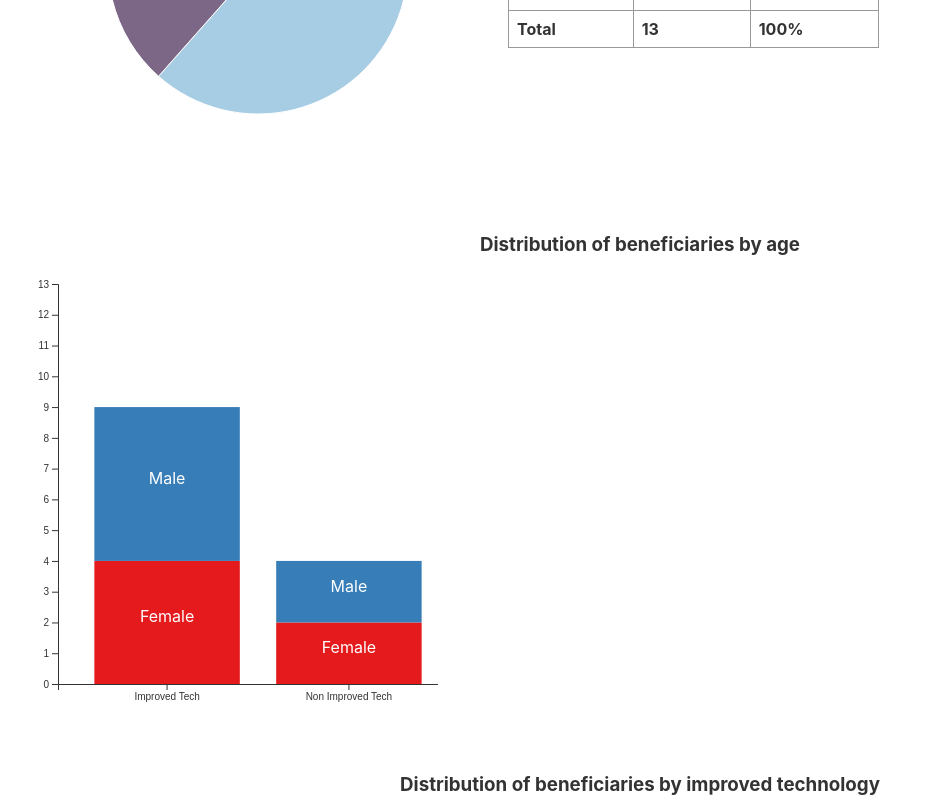
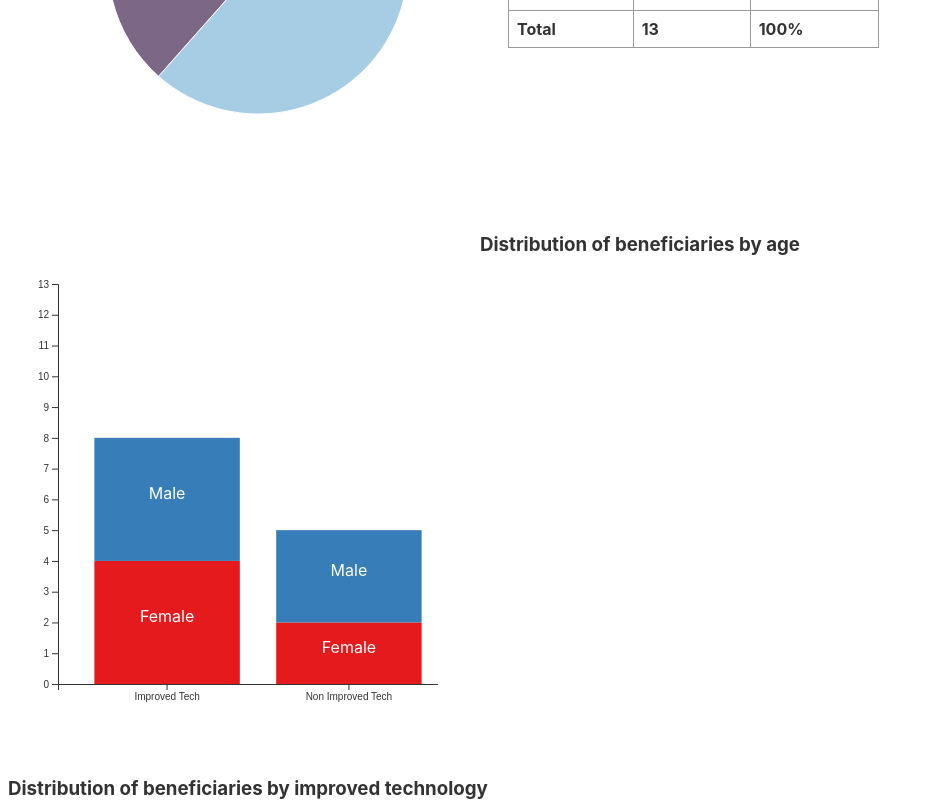
Before and after one commit to kanmii/appeals-project, a Svelte app: page / in a window 1280 px wide. Shown: the part 1166-1966 px from the top of the page, without its empty margins (0-934 px from the left). Built offline with nearby package versions, Linux system fonts and the light colour scheme.

Commit message:
Moved improved tech chart to own file.

```diff
--- a/src/App.svelte
+++ b/src/App.svelte
@@ -1,8 +1,28 @@
 <script>
   import Appeals from "./Appeals/appeals.svelte";
   import { getCSVData } from "./Appeals/appeals-injectables.js";
+  import ImprovedTech from "./Appeals/improved-tech.svelte";
 </script>
 
 <main>
-  <Appeals fetchDataFn={getCSVData} />
+  <Appeals
+    let:dataReady
+    let:improvedTechFemaleCount
+    let:improvedTechMaleCount
+    let:maleCount
+    let:femaleCount
+    let:totalBeneficiaries
+    let:barD3Helpers
+    fetchDataFn={getCSVData}>
+    <div slot="improvedTech">
+      <ImprovedTech
+        {dataReady}
+        {maleCount}
+        {femaleCount}
+        {improvedTechFemaleCount}
+        {improvedTechMaleCount}
+        {totalBeneficiaries}
+        {barD3Helpers} />
+    </div>
+  </Appeals>
 </main>
--- a/src/Appeals/appeals.svelte
+++ b/src/Appeals/appeals.svelte
@@ -3,33 +3,31 @@
   import { headerMapping } from "./appeals-injectables.js";
   import {
     getBarD3Helpers,
-    computeBars,
     computeDistributions,
     computeGenderCategoryArcsAndData,
     computeAgeDistributionArcsAndData,
     initialGenderDistributionData,
-    initialAgeDistributionData,
-    BAR_HEIGHT,
-    BAR_MARGINS,
-    BAR_SVG_WIDTH,
-    BAR_SVG_HEIGHT
+    initialAgeDistributionData
   } from "./appeals-utils";
-  import { select as d3Select } from "d3-selection";
 
   const PIE_TRANSLATE = 250;
   const PIE_LABEL_OFFSET = 50;
   const barD3Helpers = getBarD3Helpers();
 
-  export let fetchDataFn;
   let genderDistributionArcs = [];
   let data = [];
   let ageDistributionArcs = [];
-  let totalBeneficiaries = 0;
   let genderDistributionData = initialGenderDistributionData;
   let ageDistributionData = initialAgeDistributionData;
-  let improvedTechBars = [];
-  let improvedTechBarsXAxisContainerDom;
-  let improvedTechBarsYAxisContainerDom;
+
+  let totalBeneficiaries = 0;
+  let improvedTechFemaleCount = 0;
+  let improvedTechMaleCount = 0;
+  let maleCount = 0;
+  let femaleCount = 0;
+  let dataReady = false;
+
+  export let fetchDataFn;
 
   onMount(async () => {
     data = await fetchDataFn();
@@ -38,18 +36,16 @@
       return;
     }
 
+    dataReady = true;
     const distributions = computeDistributions(data);
+
+    const { youthCount, adultCount, childrenCount } = distributions;
+
     totalBeneficiaries = distributions.totalBeneficiaries;
-
-    const {
-      femaleCount,
-      maleCount,
-      improvedTechFemaleCount,
-      improvedTechMaleCount,
-      youthCount,
-      adultCount,
-      childrenCount
-    } = distributions;
+    improvedTechFemaleCount = distributions.improvedTechFemaleCount;
+    improvedTechMaleCount = distributions.improvedTechFemaleCount;
+    femaleCount = distributions.femaleCount;
+    maleCount = distributions.maleCount;
 
     const { arcGenerator, linearColorScale } = barD3Helpers;
 
@@ -74,24 +70,7 @@
     });
     ageDistributionData = ageDistributionComputed.ageDistributionData;
     ageDistributionArcs = ageDistributionComputed.ageDistributionArcs;
-
-    const bars = computeBars({
-      improvedTechFemaleCount,
-      improvedTechMaleCount,
-      totalBeneficiaries,
-      femaleCount,
-      maleCount,
-      ...barD3Helpers
-    });
-
-    improvedTechBars = bars.improvedTechBars;
   });
-
-  $: if (improvedTechBars.length) {
-    const { xAxis, yAxis } = barD3Helpers;
-    d3Select(improvedTechBarsXAxisContainerDom).call(xAxis);
-    d3Select(improvedTechBarsYAxisContainerDom).call(yAxis);
-  }
 </script>
 
 <style>
@@ -304,30 +283,13 @@
     <strong>age</strong>
   </h3>
 
-  <div class="chart-container improved-tech-distribution">
-    <svg width={BAR_SVG_WIDTH} height={BAR_SVG_HEIGHT}>
-      <g transform={`translate(${BAR_MARGINS.left},${BAR_MARGINS.top})`}>
-
-        {#each improvedTechBars as { bar, textProps: { attrs, text }, key } (key)}
-          <rect {...bar} />
-          <text text-anchor="middle" fill="white" {...attrs}>{text}</text>
-        {/each}
-
-        <g
-          bind:this={improvedTechBarsXAxisContainerDom}
-          class="x-axis-container"
-          transform={`translate(0,${BAR_HEIGHT})`} />
-
-        <g
-          bind:this={improvedTechBarsYAxisContainerDom}
-          class="y-axis-container" />
-
-      </g>
-    </svg>
-  </div>
-
-  <h3 class="title">
-    Distribution of beneficiaries by
-    <strong>improved technology</strong>
-  </h3>
+  <slot
+    name="improvedTech"
+    {dataReady}
+    {maleCount}
+    {femaleCount}
+    {improvedTechFemaleCount}
+    {improvedTechMaleCount}
+    {totalBeneficiaries}
+    {barD3Helpers} />
 </div>
--- /dev/null
+++ b/src/Appeals/improved-tech.svelte
@@ -0,0 +1,66 @@
+<script>
+  import { select as d3Select } from "d3-selection";
+  import {
+    computeBars,
+    BAR_HEIGHT,
+    BAR_MARGINS,
+    BAR_SVG_WIDTH,
+    BAR_SVG_HEIGHT
+  } from "./appeals-utils";
+
+  let improvedTechBarsXAxisContainerDom;
+  let improvedTechBarsYAxisContainerDom;
+
+  export let improvedTechBars = [];
+  export let improvedTechFemaleCount = 0;
+  export let improvedTechMaleCount = 0;
+  export let maleCount = 0;
+  export let femaleCount = 0;
+  export let barD3Helpers = {};
+  export let dataReady;
+export let totalBeneficiaries = 0;
+
+  $: if (dataReady) {
+    const bars = computeBars({
+      improvedTechFemaleCount,
+      improvedTechMaleCount,
+      totalBeneficiaries,
+      femaleCount,
+      maleCount,
+      ...barD3Helpers
+    });
+
+    improvedTechBars = bars.improvedTechBars;
+
+    const { xAxis, yAxis } = barD3Helpers;
+    d3Select(improvedTechBarsXAxisContainerDom).call(xAxis);
+    d3Select(improvedTechBarsYAxisContainerDom).call(yAxis);
+  }
+</script>
+
+<div class="chart-container improved-tech-distribution">
+  <svg width={BAR_SVG_WIDTH} height={BAR_SVG_HEIGHT}>
+    <g transform={`translate(${BAR_MARGINS.left},${BAR_MARGINS.top})`}>
+
+      {#each improvedTechBars as { bar, textProps: { attrs, text }, key } (key)}
+        <rect {...bar} />
+        <text text-anchor="middle" fill="white" {...attrs}>{text}</text>
+      {/each}
+
+      <g
+        bind:this={improvedTechBarsXAxisContainerDom}
+        class="x-axis-container"
+        transform={`translate(0,${BAR_HEIGHT})`} />
+
+      <g
+        bind:this={improvedTechBarsYAxisContainerDom}
+        class="y-axis-container" />
+
+    </g>
+  </svg>
+</div>
+
+<h3 class="title">
+  Distribution of beneficiaries by
+  <strong>improved technology</strong>
+</h3>
```
